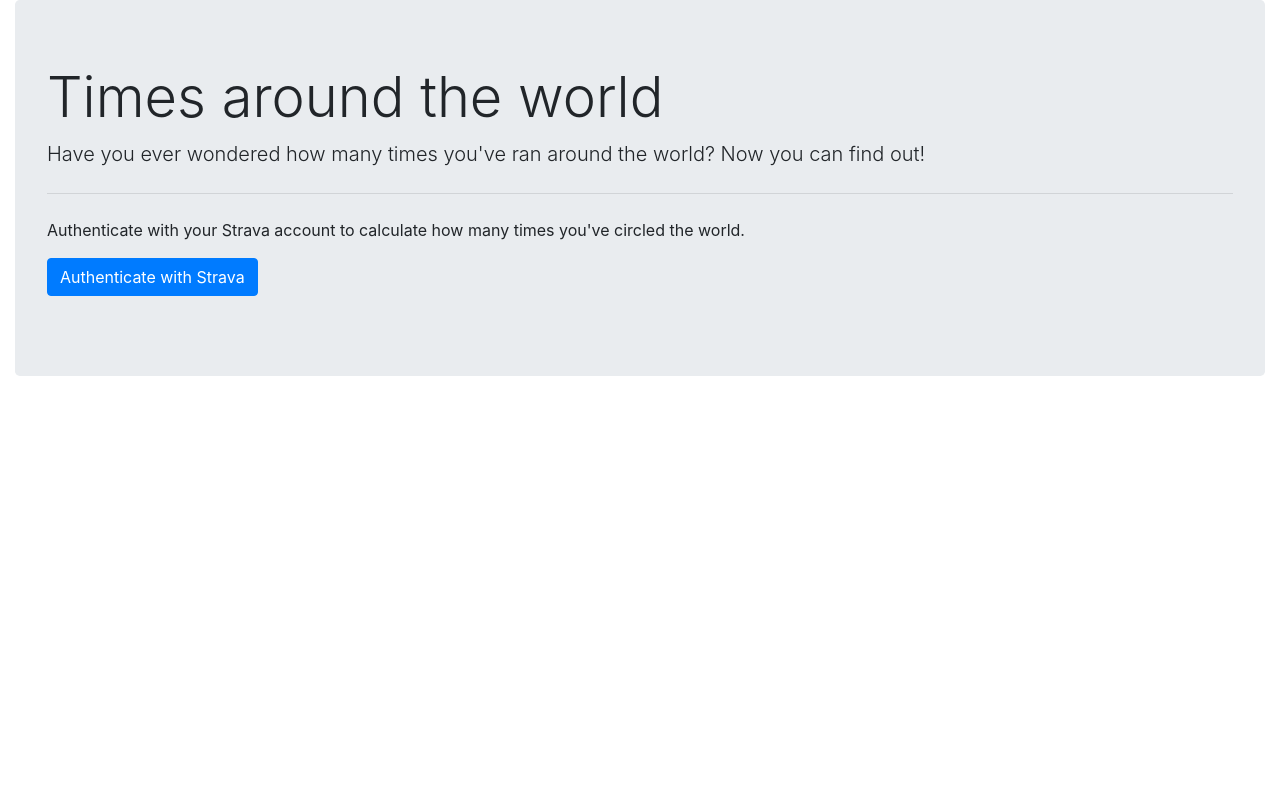
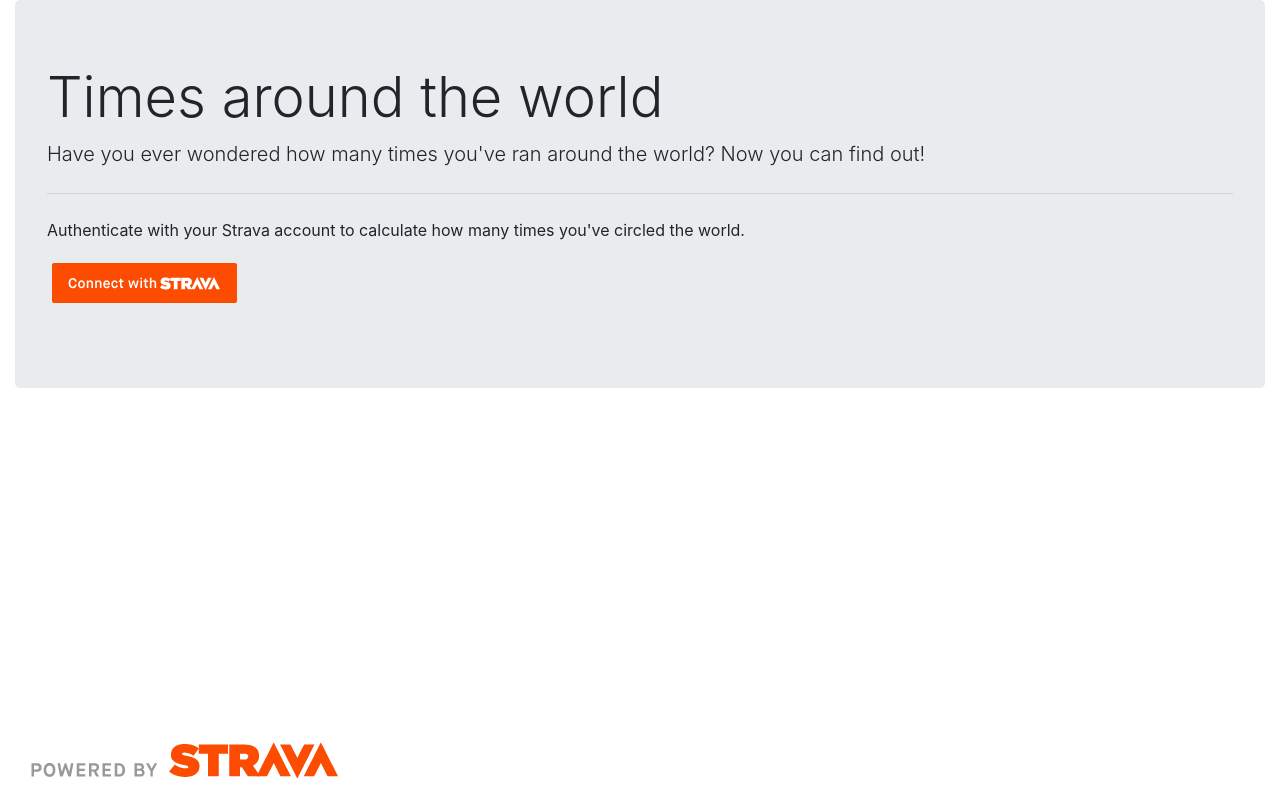
Before and after one commit to zhangyt3/times-around-the-world, a Flask app: page / in a window 1280 px wide. Run offline with Flask 2, Linux system fonts and the light colour scheme; some libraries are stand-ins or nearby versions.

Commit message:
Add required official Strava buttons and images

```diff
--- a/app.py
+++ b/app.py
@@ -6,18 +6,17 @@
 
 
 app = Flask(__name__)
-if "DYNO" in os.environ:
-    csp = {
-        'default-src': [
-            '\'self\'',
-            '\'unsafe-inline\'',
-            'maxcdn.bootstrapcdn.com',
-            'code.jquery.com',
-            'cdn.jsdelivr.net',
-            'cdnjs.cloudflare.com'
-        ]
-    }
-    Talisman(app, content_security_policy=csp)
+csp = {
+    'default-src': [
+        '\'self\'',
+        '\'unsafe-inline\'',
+        'maxcdn.bootstrapcdn.com',
+        'code.jquery.com',
+        'cdn.jsdelivr.net',
+        'cdnjs.cloudflare.com'
+    ]
+}
+Talisman(app, content_security_policy=csp)
 
 app.config["REDIRECT_URI"] = os.environ.get("REDIRECT_URI")
 app.config["CLIENT_ID"] = os.environ.get("CLIENT_ID")
--- a/templates/base.html
+++ b/templates/base.html
@@ -2,10 +2,7 @@
 <html lang="en">
   <head>
     <meta charset="utf-8" />
-    <meta
-      name="viewport"
-      content="width=device-width, initial-scale=1, shrink-to-fit=no"
-    />
+    <meta name="viewport" content="width=device-width, initial-scale=1, shrink-to-fit=no" />
     <link
       rel="stylesheet"
       href="https://maxcdn.bootstrapcdn.com/bootstrap/4.0.0/css/bootstrap.min.css"
@@ -15,16 +12,13 @@
     <title>Times Around the World</title>
     <script>
       let host = "www.timesaroundtheworld.com" || "timesaroundtheworld.com";
-      if (
-        host === window.location.host &&
-        window.location.protocol != "https:"
-      ) {
+      if (host === window.location.host && window.location.protocol != "https:") {
         window.location.protocol = "https";
       }
     </script>
   </head>
   <body>
     <div class="container-fluid">{% block content %}{% endblock %}</div>
-    {% include 'bootstrapscripts.html' %}
+    {% include 'footer.html' %} {% include 'bootstrapscripts.html' %}
   </body>
 </html>
--- /dev/null
+++ b/templates/footer.html
@@ -0,0 +1,6 @@
+<div class="navbar fixed-bottom">
+  <img
+    src="{{url_for('static', filename='api_logo_pwrdBy_strava_horiz_light.png')}}"
+    style="margin: 0"
+  />
+</div>
--- a/templates/header.html
+++ b/templates/header.html
@@ -1,17 +1,16 @@
 <div class="jumbotron">
   <h1 class="display-4">Times around the world</h1>
   <p class="lead">
-    Have you ever wondered how many times you've ran around the world? Now you
-    can find out!
+    Have you ever wondered how many times you've ran around the world? Now you can find out!
   </p>
   <hr class="my-4" />
-  <p>
-    Authenticate with your Strava account to calculate how many times you've
-    circled the world.
-  </p>
+  <p>Authenticate with your Strava account to calculate how many times you've circled the world.</p>
   <p class="lead">
-    <a class="btn btn-primary btn-lrg" href="{{oauth_link}}" role="button"
-      >Authenticate with Strava</a
-    >
+    <a class="btn btn-link" href="{{oauth_link}}" role="button" style="padding: 0">
+      <img
+        src="{{url_for('static', filename='btn_strava_connectwith_orange.svg')}}"
+        style="margin: 0"
+      />
+    </a>
   </p>
 </div>
```
Also changed, not shown: templates/calculate.html (+8 -11 lines), static/api_logo_pwrdBy_strava_horiz_light.png (added), static/btn_strava_connectwith_orange.svg (added).
